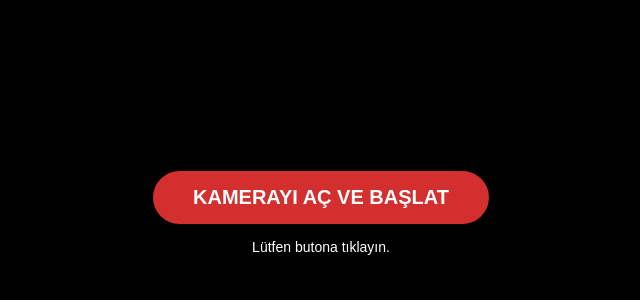
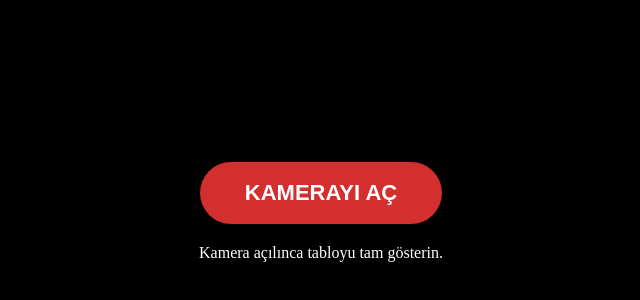
Before and after one commit to Nazduru044/FetihAR2, a plain HTML site: page index.html in a window 1280 px wide. Shown: the part 180-480 px from the top of the page, without its empty margins (319-959 px from the left). Drawn offline with Linux system fonts and the light colour scheme.

Commit message:
Update index.html

```diff
--- a/index.html
+++ b/index.html
@@ -2,78 +2,82 @@
 <html lang="tr">
 <head>
     <meta charset="UTF-8">
-    <meta name="viewport" content="width=device-width, initial-scale=1.0">
+    <meta name="viewport" content="width=device-width, initial-scale=1.0, user-scalable=no">
     <title>İstanbul'un Fethi AR</title>
     <script src="https://aframe.io/releases/1.3.0/aframe.min.js"></script>
     <script src="https://cdn.jsdelivr.net/npm/mind-ar@1.2.1/dist/mindar-image-aframe.prod.js"></script>
     <style>
-        body { margin: 0; overflow: hidden; font-family: sans-serif; background-color: #000; }
+        /* Kameranın tüm ekranı kaplaması için gerekli CSS */
+        body, html {
+            margin: 0;
+            padding: 0;
+            width: 100%;
+            height: 100%;
+            overflow: hidden;
+            background-color: #000;
+        }
 
-        /* Daireyi (scanning/loading) gizleyen CSS */
+        /* MindAR arayüzlerini (daire vb.) gizle */
         .mindar-ui-loading, .mindar-ui-scanning, .mindar-ui-compatibility {
             display: none !important;
         }
 
         #ui-container {
             position: absolute; top: 0; left: 0; width: 100%; height: 100%;
-            background: #000; display: flex; flex-direction: column;
+            background: rgba(0,0,0,0.9); display: flex; flex-direction: column;
             justify-content: center; align-items: center; z-index: 10000;
         }
+
         #startButton {
-            padding: 15px 40px; background-color: #d32f2f; color: #fff;
-            border: none; border-radius: 50px; font-size: 20px; font-weight: bold;
-            cursor: pointer;
+            padding: 18px 45px; background-color: #d32f2f; color: #fff;
+            border: none; border-radius: 50px; font-size: 22px; font-weight: bold;
+            cursor: pointer; box-shadow: 0 4px 15px rgba(0,0,0,0.5);
         }
-        #status-text { color: #fff; margin-top: 15px; font-size: 14px; text-align: center; }
     </style>
 </head>
 <body>
 
     <div id="ui-container">
-        <button id="startButton">KAMERAYI AÇ VE BAŞLAT</button>
-        <p id="status-text">Lütfen butona tıklayın.</p>
+        <button id="startButton">KAMERAYI AÇ</button>
+        <p style="color:white; margin-top:20px;">Kamera açılınca tabloyu tam gösterin.</p>
     </div>
 
     <a-scene
         mindar-image="imageTargetSrc: ./yeni_klasor/targets_1.mind; uiLoading: no; uiScanning: no;"
-        embedded color-space="sRGB"
+        embedded
+        color-space="sRGB"
         renderer="colorManagement: true, physicallyCorrectLights"
         vr-mode-ui="enabled: false"
         device-orientation-permission-ui="enabled: false"
         loading-screen="enabled: false">
 
         <a-assets>
-            <video id="fethiVideo" src="./yeni_klasor/video_2.mp4" preload="auto" loop crossorigin="anonymous" playsinline webkit-playsinline></video>
+            <video id="fethiVideo" src="./yeni_klasor/Video_2.mp4" preload="auto" loop crossorigin="anonymous" playsinline webkit-playsinline></video>
             <audio id="fethiMuzik" src="./yeni_klasor/muzik.mp3" preload="auto" loop crossorigin="anonymous"></audio>
         </a-assets>
 
         <a-camera position="0 0 0" look-controls="enabled: false"></a-camera>
 
         <a-entity mindar-image-target="targetIndex: 0" id="imageTarget">
-            <a-video src="#fethiVideo" position="0 0 0" height="1" width="1.6"></a-video>
+            <a-video src="#fethiVideo" position="0 0 0" height="1" width="1.8"></a-video>
         </a-entity>
     </a-scene>
 
     <script>
         const uiContainer = document.getElementById('ui-container');
         const startButton = document.getElementById('startButton');
-        const statusText = document.getElementById('status-text');
         const video = document.getElementById('fethiVideo');
         const audio = document.getElementById('fethiMuzik');
         const imageTarget = document.getElementById('imageTarget');
 
-        // Başlangıçta her şeyin durduğundan emin olalım
-        video.pause();
-        audio.pause();
-
         startButton.addEventListener('click', () => {
             uiContainer.style.display = 'none';
 
-            // Tarayıcının ses engellemesini aşmak için sessizce bir kez tetikliyoruz
+            // Ses ve Video kilidini sessiz modda açıyoruz
             video.muted = true;
             video.play().then(() => {
                 video.pause();
-                video.muted = false; // Kullanıcı artık izin verdiği için sesi açabiliriz
+                video.muted = false;
             });
 
             audio.muted = true;
@@ -81,27 +85,18 @@
                 audio.pause();
                 audio.muted = false;
             });
-
-            console.log("Sistem hazır, resim bekleniyor...");
         });
 
-        // Resim algılandığında
+        // Resim algılandığında hem video hem müzik başlar
         imageTarget.addEventListener('targetFound', () => {
-            console.log("Resim bulundu! Oynatılıyor...");
             video.play();
             audio.play();
         });
 
-        // Resim kameradan çıktığında
+        // Resim çekildiğinde durur
         imageTarget.addEventListener('targetLost', () => {
-            console.log("Resim kaybedildi! Durduruldu.");
             video.pause();
             audio.pause();
-        });
-
-        // Hata ayıklama için (MindAR dosyası yüklenmezse konsola yazar)
-        document.querySelector('a-scene').addEventListener('loaded', () => {
-            console.log("A-Frame Sahnesi Yüklendi");
         });
     </script>
 </body>
```
